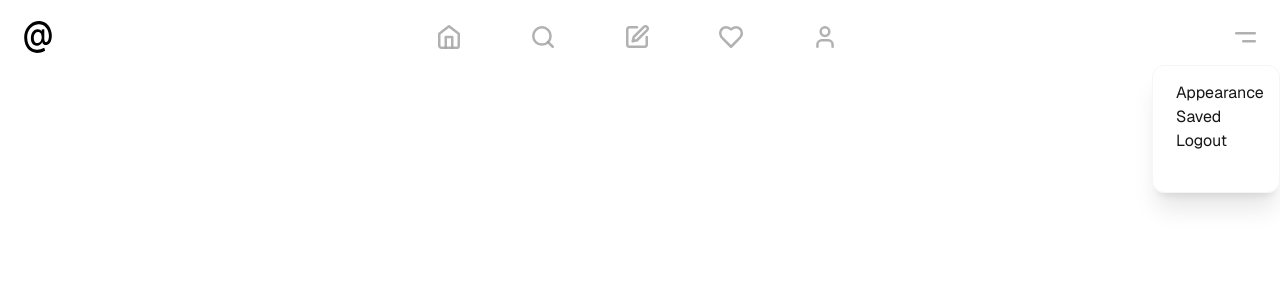
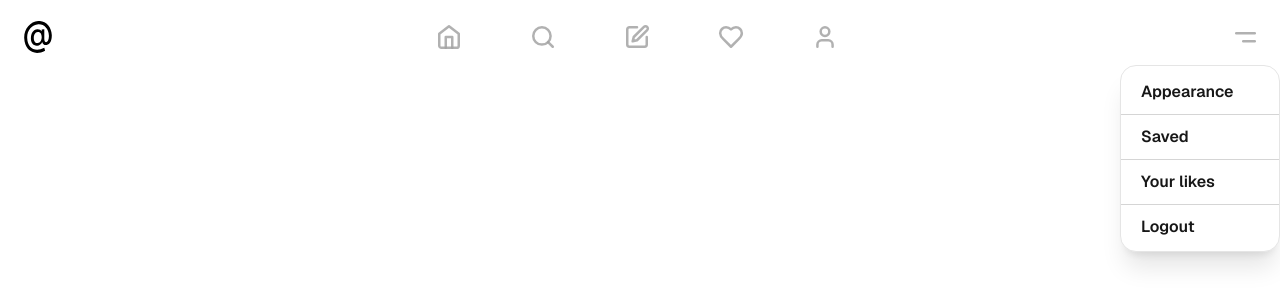
Before and after one commit to HenrryBeltran/threads-clone, a Next.js app: page / in a window 1280 px wide. Both pictures are taken after a click on the button 1250 px from the left and 37 px from the top of the page. Shown: the top 306 px of the page. Built offline with nearby package versions, Linux system fonts and the light colour scheme.

Commit message:
fix: Fix NavbarMenu appearance panel staying open after reopen the popover

```diff
--- a/src/app/layout.tsx
+++ b/src/app/layout.tsx
@@ -9,7 +9,7 @@ export const metadata: Metadata = {
 };
 
 export const viewport: Viewport = {
-  themeColor: "#ffffff",
+  themeColor: "none",
 };
 
 export default function RootLayout({
@@ -20,7 +20,12 @@ export default function RootLayout({
   return (
     <html lang="en" suppressHydrationWarning>
       <body className={GeistSans.className}>
-        <ThemeProvider attribute="class" defaultTheme="system" enableSystem>
+        <ThemeProvider
+          attribute="class"
+          defaultTheme="system"
+          enableSystem
+          disableTransitionOnChange
+        >
           {children}
         </ThemeProvider>
       </body>
--- a/src/components/NavbarMenu.tsx
+++ b/src/components/NavbarMenu.tsx
@@ -2,14 +2,15 @@
 
 import { ArrowLeft, Moon, Sun } from "lucide-react";
 import { useTheme } from "next-themes";
-import { Dispatch, SetStateAction, useEffect, useState } from "react";
+import Link from "next/link";
+import { useEffect, useState } from "react";
 import { MenuIcon } from "./NavbarSVGs";
 import { Popover, PopoverContent, PopoverTrigger } from "./ui/popover";
 import { ToggleGroup, ToggleGroupItem } from "./ui/toggle-group";
 
 export default function NavbarMenu() {
-  const [appearanceModal, setAppearance] = useState(false);
   const { theme, systemTheme, setTheme } = useTheme();
+  const [appearanceModal, setAppearanceModal] = useState(false);
 
   useEffect(() => {
     const themeColor = document.querySelector('meta[name="theme-color"]');
@@ -27,78 +28,110 @@ export default function NavbarMenu() {
   }, [theme, systemTheme]);
 
   return (
-    <Popover>
+    <Popover
+      onOpenChange={(state) => {
+        if (state) {
+          setAppearanceModal(false);
+        }
+      }}
+    >
       <PopoverTrigger>
         <div className="group mr-3 flex h-12 w-12 items-center justify-center">
           <MenuIcon className="h-6 w-6 fill-neutral-400/85 transition-colors duration-200 group-hover:fill-foreground" />
         </div>
       </PopoverTrigger>
       <PopoverContent
-        className="relative w-fit border-none bg-transparent shadow-none"
+        data-appearance={appearanceModal}
         align="end"
         side="top"
+        className="h-[187px] w-40 rounded-2xl border-[0.5px] p-0 shadow-xl transition-all duration-200 data-[appearance=true]:h-[118px] data-[appearance=true]:w-80"
       >
         {!appearanceModal ? (
-          <MenuOptions setAppearance={setAppearance} />
+          <MenuOptions setAppearance={() => setAppearanceModal(true)} />
         ) : (
           <AppearanceOption
-            setAppearance={setAppearance}
+            setAppearance={() => setAppearanceModal(false)}
             setTheme={setTheme}
             theme={theme}
           />
         )}
-        <div
-          data-appearance={appearanceModal}
-          className="absolute right-0 top-0 h-32 w-32 rounded-xl border-[0.5px] border-muted bg-card shadow-xl transition-all data-[appearance=true]:w-[418px]"
-        ></div>
       </PopoverContent>
     </Popover>
   );
 }
 
 type OptionsProps = {
-  setAppearance: Dispatch<SetStateAction<boolean>>;
+  setAppearance: () => void;
 };
 
 function MenuOptions({ setAppearance }: OptionsProps) {
   return (
-    <ul className="relative z-[60]">
+    <ul className="relative z-[60] divide-y-[0.5px] divide-muted-foreground/30 py-1 font-[550]">
       <li>
-        <button onClick={() => setAppearance(true)}>Appearance</button>
+        <button onClick={() => setAppearance()} className="px-5 py-2.5 outline-none">
+          Appearance
+        </button>
       </li>
       <li>
-        <button>Saved</button>
+        <Link href="/saved" className="inline-block px-5 py-2.5">
+          Saved
+        </Link>
       </li>
       <li>
-        <button>Logout</button>
+        <Link href="/liked" className="inline-block px-5 py-2.5">
+          Your likes
+        </Link>
+      </li>
+      <li>
+        <button className="px-5 py-2.5">Logout</button>
       </li>
     </ul>
   );
 }
 
 type AppearanceProps = {
-  setAppearance: Dispatch<SetStateAction<boolean>>;
+  setAppearance: () => void;
   setTheme: (theme: string) => void;
   theme?: string;
 };
 
 function AppearanceOption({ setAppearance, setTheme, theme }: AppearanceProps) {
   return (
-    <div className="relative z-[60] w-96">
-      <button onClick={() => setAppearance(false)}>
-        <ArrowLeft />
-      </button>
-      <h2>Appearance</h2>
-      <ToggleGroup type="single" defaultValue={theme} variant="outline">
-        <ToggleGroupItem value="light" onClick={() => setTheme("light")}>
-          <Sun />
-        </ToggleGroupItem>
-        <ToggleGroupItem value="dark" onClick={() => setTheme("dark")}>
-          <Moon />
-        </ToggleGroupItem>
-        <ToggleGroupItem value="system" onClick={() => setTheme("system")}>
-          Auto
-        </ToggleGroupItem>
+    <div className="relative z-[60] w-80">
+      <div className="flex w-full items-center justify-between">
+        <button
+          onClick={() => setAppearance()}
+          className="flex h-12 w-12 items-center justify-center"
+        >
+          <ArrowLeft absoluteStrokeWidth strokeWidth={1.5} size={20} />
+        </button>
+        <h2 className="text-center font-[550]">Appearance</h2>
+        <div className="p-6" />
+      </div>
+      <ToggleGroup type="single" className="w-full px-4 pb-5 pt-2" defaultValue={theme}>
+        <div className="grid w-full grid-cols-3 grid-rows-1 rounded-2xl bg-muted/80">
+          <ToggleGroupItem
+            value="light"
+            className="rounded-2xl py-5 aria-checked:border aria-checked:border-neutral-300 aria-checked:!bg-neutral-200/50"
+            onClick={() => setTheme("light")}
+          >
+            <Sun absoluteStrokeWidth strokeWidth={1.5} size={20} />
+          </ToggleGroupItem>
+          <ToggleGroupItem
+            value="dark"
+            className="rounded-2xl py-5 aria-checked:border aria-checked:border-neutral-300 aria-checked:!bg-neutral-200/50 dark:aria-checked:border-neutral-600 dark:aria-checked:!bg-neutral-700/70"
+            onClick={() => setTheme("dark")}
+          >
+            <Moon absoluteStrokeWidth strokeWidth={1.5} size={20} />
+          </ToggleGroupItem>
+          <ToggleGroupItem
+            value="system"
+            className="rounded-2xl py-5 aria-checked:border aria-checked:border-neutral-300 aria-checked:!bg-neutral-200/50"
+            onClick={() => setTheme("system")}
+          >
+            Auto
+          </ToggleGroupItem>
+        </div>
       </ToggleGroup>
     </div>
   );
```
